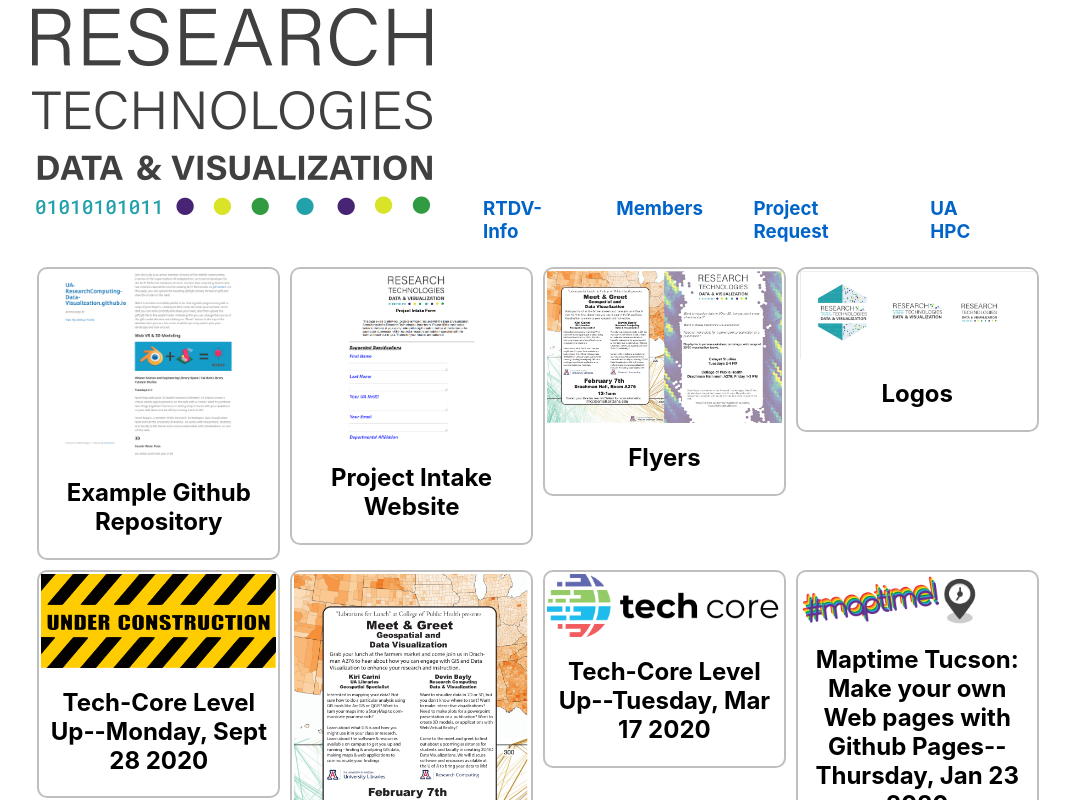
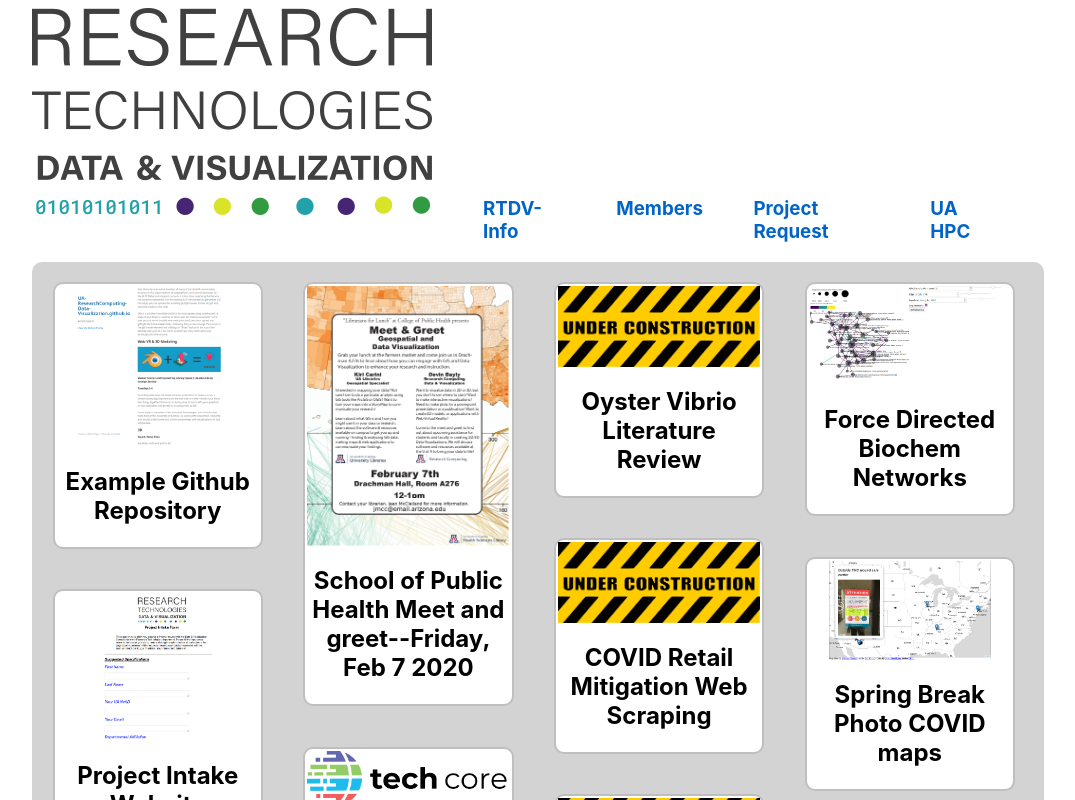
Before and after one commit to RTDataVis/RTDataVis.github.io, a Svelte app: page / in a window 1280 px wide. Shown: the top 800 px of the page, without its empty margins (102-1177 px from the left). Built offline with nearby package versions, Linux system fonts and the light colour scheme.

Commit message:
make it look better

```diff
--- a/src/simple_tile.svelte
+++ b/src/simple_tile.svelte
@@ -13,8 +13,10 @@
     padding: 2px;
     margin: 2%;
     display: flex;
+    width: 20%;
     flex-direction: column;
     justify-content: space-around;
+    background:white;
   }
   img {
     display: block;
@@ -28,15 +30,13 @@
   }
 </style>
 
-<div>
+<div class="tile">
   <a href={'#' + Info.link}>
-    <div class="tile">
-      <div>
-        <img src={Info.image} alt="" />
-      </div>
-      <div>
-        <h2>{Info.title}</h2>
-      </div>
+    <div>
+      <img src={Info.image} alt="" />
+    </div>
+    <div>
+      <h2>{Info.title}</h2>
     </div>
   </a>
 </div>
--- a/src/test.svelte
+++ b/src/test.svelte
@@ -33,9 +33,14 @@
 
 <style>
   .holder {
-    display: grid;
-    grid-template-columns: repeat(4,1fr);
-    grid-auto-rows:minmax(100px,auto);
+    display:flex;
+    flex-wrap:wrap;
+    flex-direction:column;
+    height:1500px;
+    overflow:scroll;
+    background:lightgray;
+    border-radius:10px;
+    overflow-y:hidden;
   }
   #outer {
     display: flex;
```
